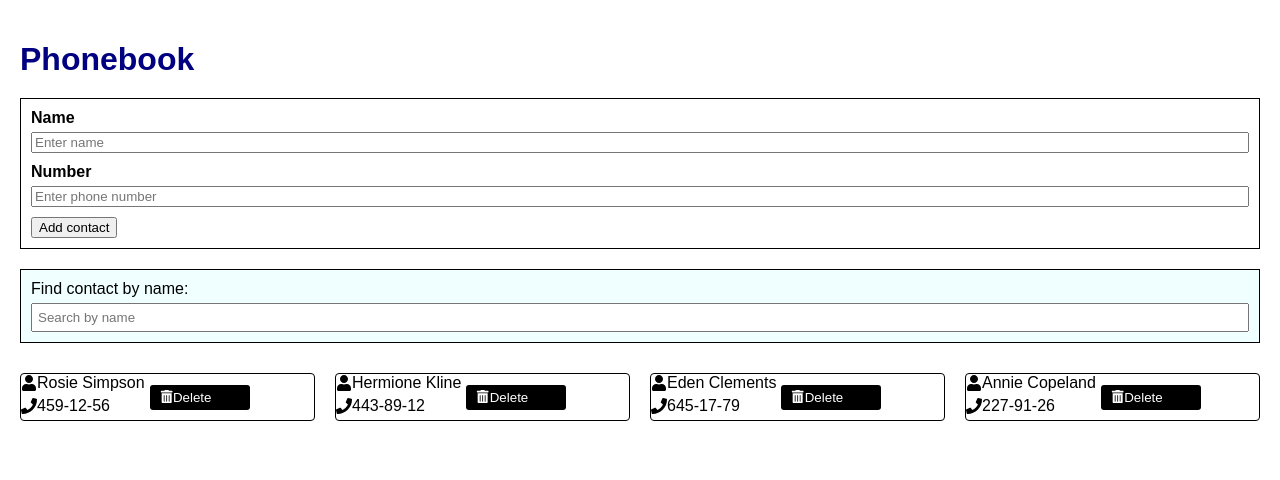
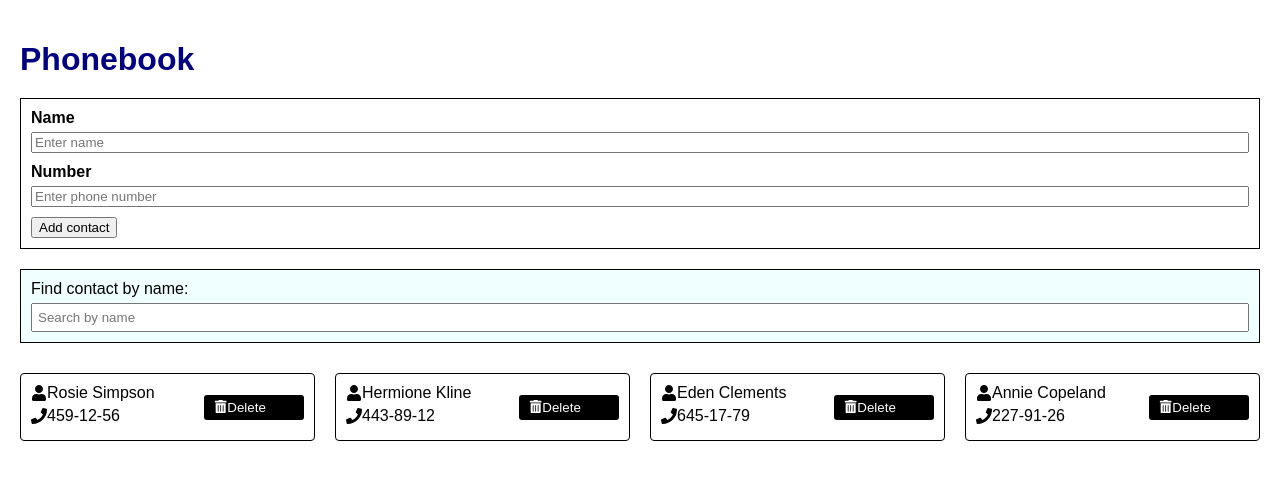
Before and after one commit to piotrczechowski/goit-neo-react-hw-module7, a React (Vite) app: page / in a window 1280 px wide. Shown: the top 480 px of the page. Built offline with nearby package versions, Linux system fonts and the light colour scheme.

Commit message:
css fix button align

```diff
--- a/src/components/Contact.module.css
+++ b/src/components/Contact.module.css
@@ -5,10 +5,12 @@
     /* justify-content: space-between; */
     border: 1px solid black;
     border-radius: 4px;
-    /* padding: 10px;
-    margin-bottom: 10px; */
+    padding: 10px;
+    margin-bottom: 10px;
     width: 100%;
     margin: 10px;
+
+
 
 
 }
@@ -44,4 +46,7 @@
     display: flex;
     margin: 5px;
     min-width: 100px;
+    margin-left: auto;
+
+    /* pushes the button to the right */
 }
```
